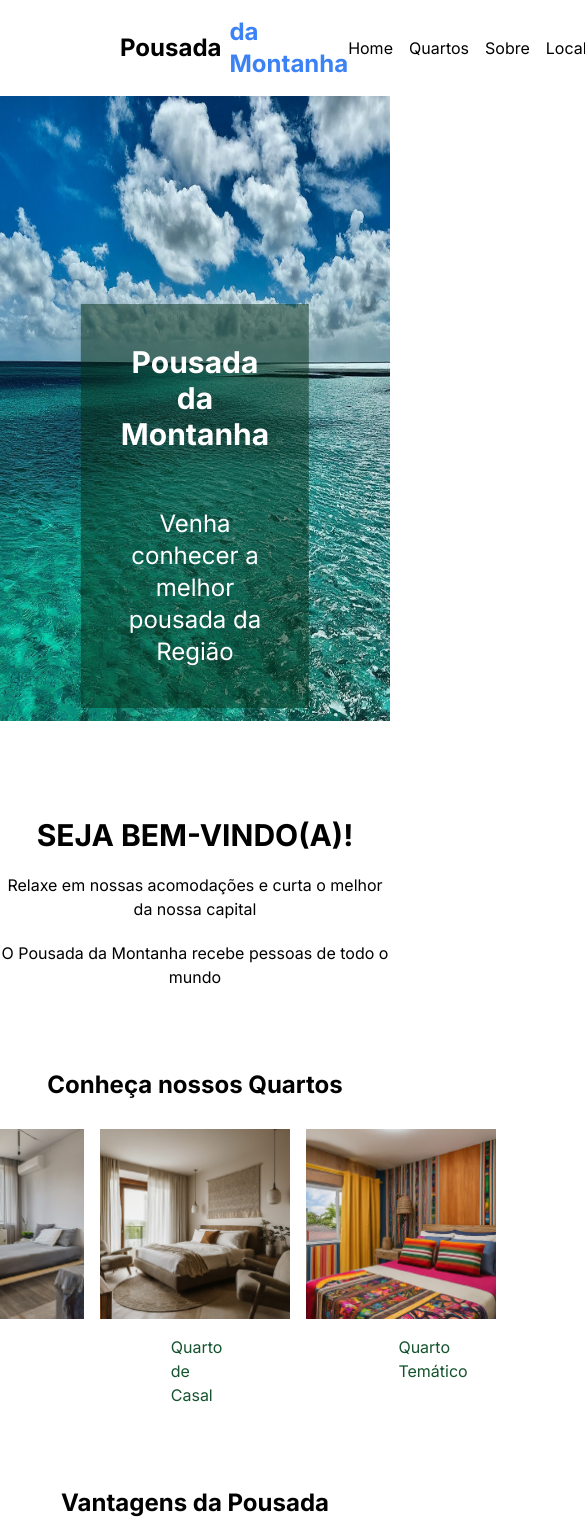
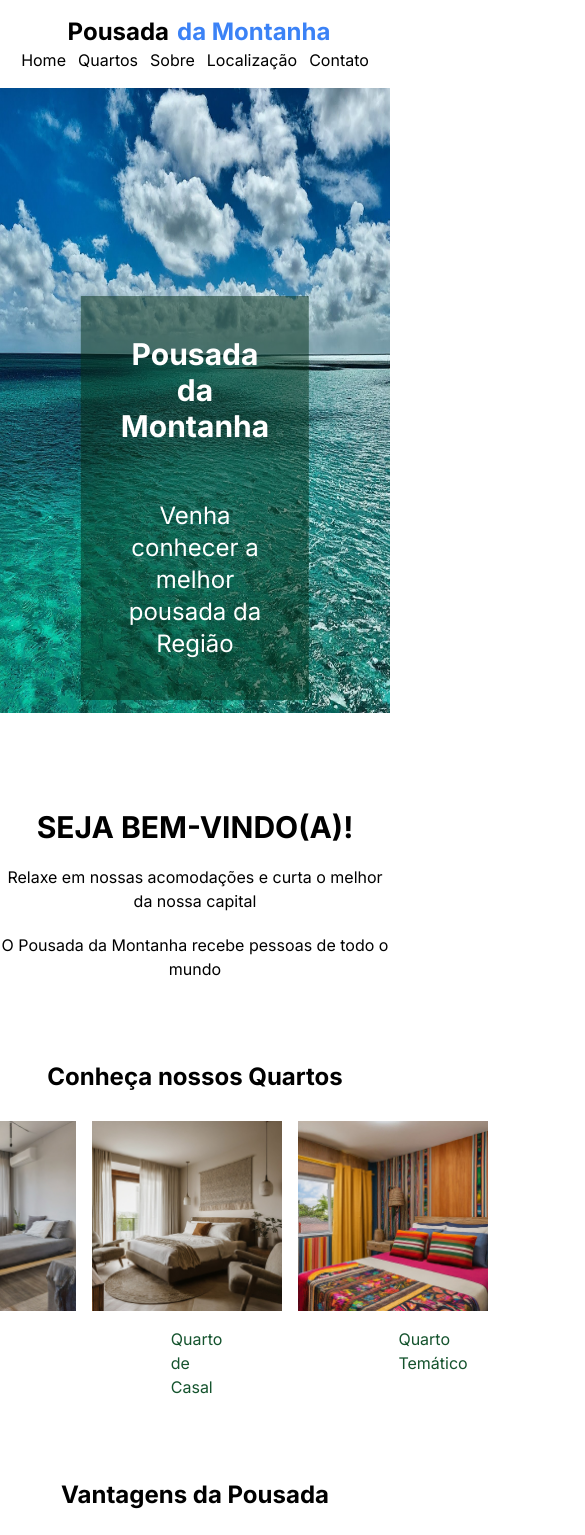
Before and after one commit to RRodrigoCordeiro/Pousad, a Next.js app: page / in a window 390 px wide. Shown: the top 1535 px of the page, 585 px wide, since content can reach past the window. Built offline with nearby package versions, Linux system fonts and the light colour scheme.

Commit message:
Implementação de novos componentes e funcionalidade de paginação no site

```diff
--- /dev/null
+++ b/src/app/components/Cabecalho.tsx
@@ -0,0 +1,37 @@
+import Image from "next/image";
+import React from 'react'
+
+
+const Cabecalho = () => {
+  return (
+    <>
+        <header className=" text-black py-4  ">
+            <div className="container mx-auto flex justify-between items-center  sm:container sm:flex flex-col  md:flex md:flex-row ">
+              <div className="flex items-center ">
+                <h1 className="text-2xl font-bold ml-2 text-black-500">Pousada</h1>
+                <p className="text-2xl font-bold ml-2 text-blue-500">da Montanha</p>
+              </div>
+              <nav>
+                <ul className="flex space-x-3" >
+                  <li><a href="#home" className="hover:text-gray-300">Home</a></li>
+                  <li><a href="#quartos" className="hover:text-gray-300">Quartos</a></li>
+                  <li><a href="#sobre" className="hover:text-gray-300">Sobre</a></li>
+                  <li><a href="#localizacao" className="hover:text-gray-300">Localização</a></li>
+                  <li><a href="#contato" className="hover:text-gray-300">Contato</a></li>
+                </ul>
+              </nav>
+            </div>
+          </header>
+          <div className="relative" id="#home">
+            <Image className="w-[50] h-[625px]  lg:h-[500px]" src="/mar.png" alt="Pousada Logo" width={1519} height={800}  />
+            <div className="absolute top-1/3 left-1/2 transform -translate-x-1/2 bg-green-950 bg-opacity-50 p-10 text-center">
+              <h1 className="text-3xl text-white font-bold">Pousada da Montanha</h1>
+              <p className="text-2xl mt-14 text-white">Venha conhecer a melhor pousada da Região</p>
+           </div>
+          </div>
+
+    </>
+  )
+}
+
+export default Cabecalho
--- /dev/null
+++ b/src/app/components/Localizacao.tsx
@@ -0,0 +1,31 @@
+import React from 'react'
+
+const Localizacao = () => {
+  return (
+    <>
+      <div className="text-center" id="localizacao">
+          <h3 className="mt-20 text-2xl font-bold">Localização</h3>
+          <p className="mt-5">A pousada da Montanha está localizada uma posição estrategica para você uma expericia fantastica</p>
+      </div>
+      <div className="flex mt-20 justify-center items-center ">
+          <div className="mr-10">
+            <h3 className="font-bold ">250 metros da praia</h3>
+            <p className="mt-5">Próximo a pousada temos, farmácia, restaurante, merdacinho, peixaria e praia</p>
+            <p className="mt-5 max-w-[600px] text-justify ">Lorem ipsum dolor sit amet consectetur adipisicing elit. Suscipit, repudiandae alias aliquid distinctio labore voluptatum et. Nihil ullam dolores quam illo, esse cupiditate unde, fugit, molestias natus inventore sequi harum? Lorem ipsum dolor sit amet consectetur, adipisicing elit. Quo culpa vel tenetur facilis nobis quod mollitia sed ratione asperiores possimus eligendi, repellat voluptatibus autem repudiandae hic itaque, fuga, at architecto.</p>
+          </div>
+          <div>
+             <iframe
+                src="https://www.google.com/maps/embed?pb=!1m14!1m8!1m3!1d15836.331905075587!2d-34.8798557!3d-7.1163828!3m2!1i1024!2i768!4f13.1!3m3!1m2!1s0x7ace79b0f0c9237%3A0x7c16d2f285ceb3d3!2sShopping%20Tambi%C3%A1!5e0!3m2!1spt-BR!2sbr!4v1716315952309!5m2!1spt-BR!2sbr"
+                width="500"
+                height="300"
+                style={{ border: 0 }}
+                loading="lazy"
+                referrerPolicy="no-referrer-when-downgrade"
+            ></iframe>
+          </div>
+      </div>
+    </>
+  )
+}
+
+export default Localizacao
--- /dev/null
+++ b/src/app/components/Rodape.tsx
@@ -0,0 +1,21 @@
+
+import React from 'react';
+import Link from "next/link";
+
+const Rodape = () => {
+    return (
+        <>
+            <footer className="bg-green-800 h-28 mt-20 flex justify-center items-center text-white" id="contato">
+                <div className="flex space-x-20">
+                    <p className="text-white font-bold max-w-44">Entre em contato e faça seu cadastro:</p>
+                    <p className="text-white">Endereço: Av.1234, bairro Cabo Branco</p>
+                    <p className="text-white">Telefone: (00) 0000-0000</p>
+                    <p className="text-white font-bold cursor-pointer hover:text-blue-500"><a href="#reserva.tsx">Clique aqui para fazer a reserva</a></p>
+                </div>
+                <Link href="/reserva">Reserva</Link>
+            </footer>
+        </>
+    )
+}
+
+export default Rodape
--- a/src/app/page.tsx
+++ b/src/app/page.tsx
@@ -1,36 +1,13 @@
 import Image from "next/image";
 import React from 'react';
-
-
-
+import Cabecalho from "./components/Cabecalho";
+import Rodape from "./components/Rodape";
+import Localizacao from "./components/Localizacao";
 
 export default function Home() {
   return (
     <main>
-      <header className=" text-black py-4 ">
-        <div className="container mx-auto flex justify-between items-center">
-          <div className="flex items-center ml-28">
-            <h1 className="text-2xl font-bold ml-2 text-black-500">Pousada</h1>
-            <p className="text-2xl font-bold ml-2 text-blue-500">da Montanha</p>
-          </div>
-          <nav>
-            <ul className="flex space-x-4 mr-5" >
-              <li><a href="#home" className="hover:text-gray-300">Home</a></li>
-              <li><a href="#quartos" className="hover:text-gray-300">Quartos</a></li>
-              <li><a href="#sobre" className="hover:text-gray-300">Sobre</a></li>
-              <li><a href="#localizacao" className="hover:text-gray-300">Localização</a></li>
-              <li><a href="#contato" className="hover:text-gray-300">Contato</a></li>
-            </ul>
-          </nav>
-        </div>
-      </header>
-      <div className="relative" id="#home">
-        <Image className="w-[50] h-[625px]" src="/mar.png" alt="Pousada Logo" width={1519} height={800} />
-        <div className="absolute top-1/3 left-1/2 transform -translate-x-1/2 bg-green-950 bg-opacity-50 p-10 text-center">
-          <h1 className="text-3xl text-white font-bold">Pousada da Montanha</h1>
-          <p className="text-2xl mt-14 text-white">Venha conhecer a melhor pousada da Região</p>
-       </div>
-      </div>
+      <Cabecalho />
       <div className="text-3xl font-bold text-center mt-24 text-black-400"  id="quartos">
             <h2>SEJA BEM-VINDO(A)!</h2>
           </div>
@@ -38,15 +15,15 @@ export default function Home() {
               <p className="mt-5">Relaxe em nossas acomodações e curta o melhor da nossa capital</p>
               <p className="mt-5">O Pousada da Montanha recebe pessoas de todo o mundo</p>
           </div>
-      <div className="text-center mt-20 text-2xl font-bold">
+      <div className="text-center mt-20 text-2xl font-bold ">
         <h3>Conheça nossos Quartos</h3>
       </div>
       <div className="flex justify-center m-4 mt-7">
         <Image className="w-[280px] h-[190px] mr-4 hover: cursor-pointer" src="/QuartoIndividual.jpg" alt="Pousada Logo" width={200} height={80} />
         <Image className="w-[280px] h-[190px] mr-4  hover: cursor-pointer" src="/QuartoCasal.jpg" alt="Pousada Logo" width={200} height={80} />
-        <Image className="w-[280px] h-[190px]  hover: cursor-pointer" src="/QuartoTematico.jpg" alt="Pousada Logo" width={200} height={80} />
+        <Image className="w-[280px] h-[190px] mr-4 hover: cursor-pointer" src="/QuartoTematico.jpg" alt="Pousada Logo" width={200} height={80} />
       </div>
-      <div className="flex  space-x-44  justify-center  ">
+      <div className="flex space-x-44 justify-center  ">
         <p className="text-green-900 flex items-center">Quarto Individual</p>
         <p className="text-green-900">Quarto de Casal</p>
         <p className="text-green-900">Quarto Temático</p>
@@ -105,35 +82,8 @@ export default function Home() {
             </div>
           </div>
       </div>
-      <div className="text-center" id="localizacao">
-          <h3 className="mt-20 text-2xl font-bold">Localização</h3>
-          <p className="mt-5">A pousada da Montanha está localizada uma posição estrategica para você uma expericia fantastica</p>
-      </div>
-      <div className="flex mt-20 justify-center items-center ">
-          <div className="mr-10">
-            <h3 className="font-bold ">250 metros da praia</h3>
-            <p className="mt-5">Próximo a pousada temos, farmácia, restaurante, merdacinho, peixaria e praia</p>
-            <p className="mt-5 max-w-[600px] text-justify ">Lorem ipsum dolor sit amet consectetur adipisicing elit. Suscipit, repudiandae alias aliquid distinctio labore voluptatum et. Nihil ullam dolores quam illo, esse cupiditate unde, fugit, molestias natus inventore sequi harum? Lorem ipsum dolor sit amet consectetur, adipisicing elit. Quo culpa vel tenetur facilis nobis quod mollitia sed ratione asperiores possimus eligendi, repellat voluptatibus autem repudiandae hic itaque, fuga, at architecto.</p>
-          </div>
-          <div>
-             <iframe
-                src="https://www.google.com/maps/embed?pb=!1m14!1m8!1m3!1d15836.331905075587!2d-34.8798557!3d-7.1163828!3m2!1i1024!2i768!4f13.1!3m3!1m2!1s0x7ace79b0f0c9237%3A0x7c16d2f285ceb3d3!2sShopping%20Tambi%C3%A1!5e0!3m2!1spt-BR!2sbr!4v1716315952309!5m2!1spt-BR!2sbr"
-                width="500"
-                height="300"
-                style={{ border: 0 }}
-                loading="lazy"
-                referrerPolicy="no-referrer-when-downgrade"
-            ></iframe>
-          </div>
-      </div>
-      <footer className="bg-green-800 h-28 mt-20 flex justify-center items-center text-white" id="contato">
-        <div className="flex space-x-20">
-          <p className="text-white font-bold max-w-44">Entre em contato e faça seu cadastro:</p>
-          <p className="text-white">Endereço: Av.1234, bairro Cabo Branco</p>
-          <p className="text-white">Telefone: (00) 0000-0000</p>
-          <p className="text-white font-bold cursor-pointer hover:text-blue-500"><a href="#reserva.tsx">Clique aqui para fazer a reserva</a></p>
-        </div>
-      </footer>
+      <Localizacao/>
+      <Rodape/>
 
     </main>
   );
--- a/src/app/reserva.tsx
+++ /dev/null
@@ -1,13 +0,0 @@
-// pages/SegundaPagina.js
-
-import React from 'react';
-
-const reserva = () => {
-  return (
-    <div>
-      <h1>Esta é a segunda página</h1>
-    </div>
-  );
-};
-
-export default reserva;
--- /dev/null
+++ b/src/app/reserva/page.tsx
@@ -0,0 +1,15 @@
+// app/reserva/reserva.tsx
+import React from 'react';
+
+
+export default function Reserva() {
+
+
+  return (
+    <div>
+      <h1>Reserva Page</h1>
+      <h2>ertyuiop[</h2>
+
+    </div>
+  );
+}
--- /dev/null
+++ b/src/app/teste.tsx
@@ -0,0 +1,15 @@
+import React from 'react'
+import Link from 'next/link';
+
+const teste = () => {
+  return (
+    <div>
+        <Link href="/">
+                 <p>Voltar para a Página Inicial</p>
+            </Link>
+    </div>
+
+  )
+}
+
+export default teste
```
Also changed, not shown: package.json (+5 -5 lines), 1 other file (tests, documents, lock files or other folders). Lines whose indentation alone changed are shown as unchanged.
